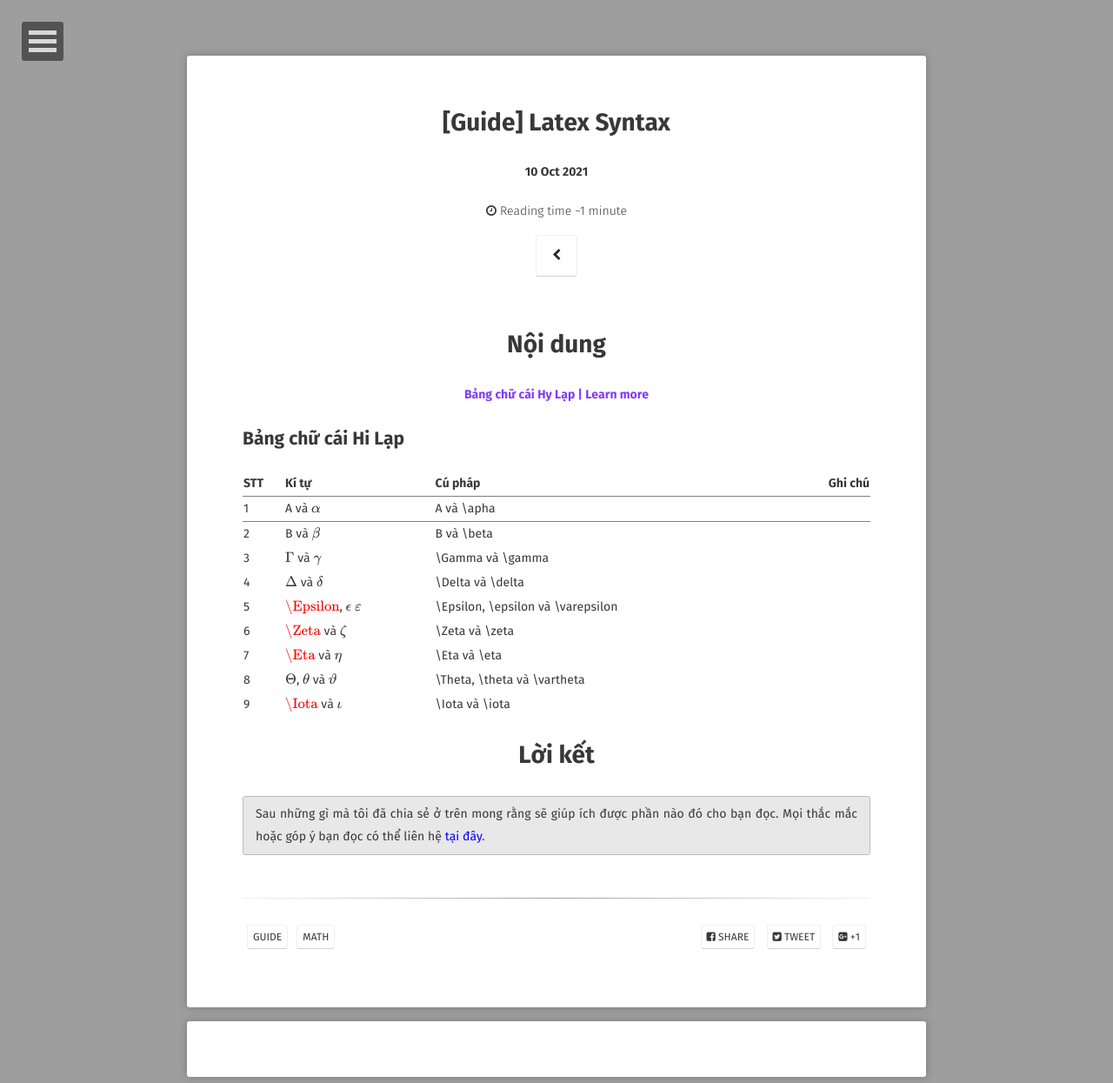
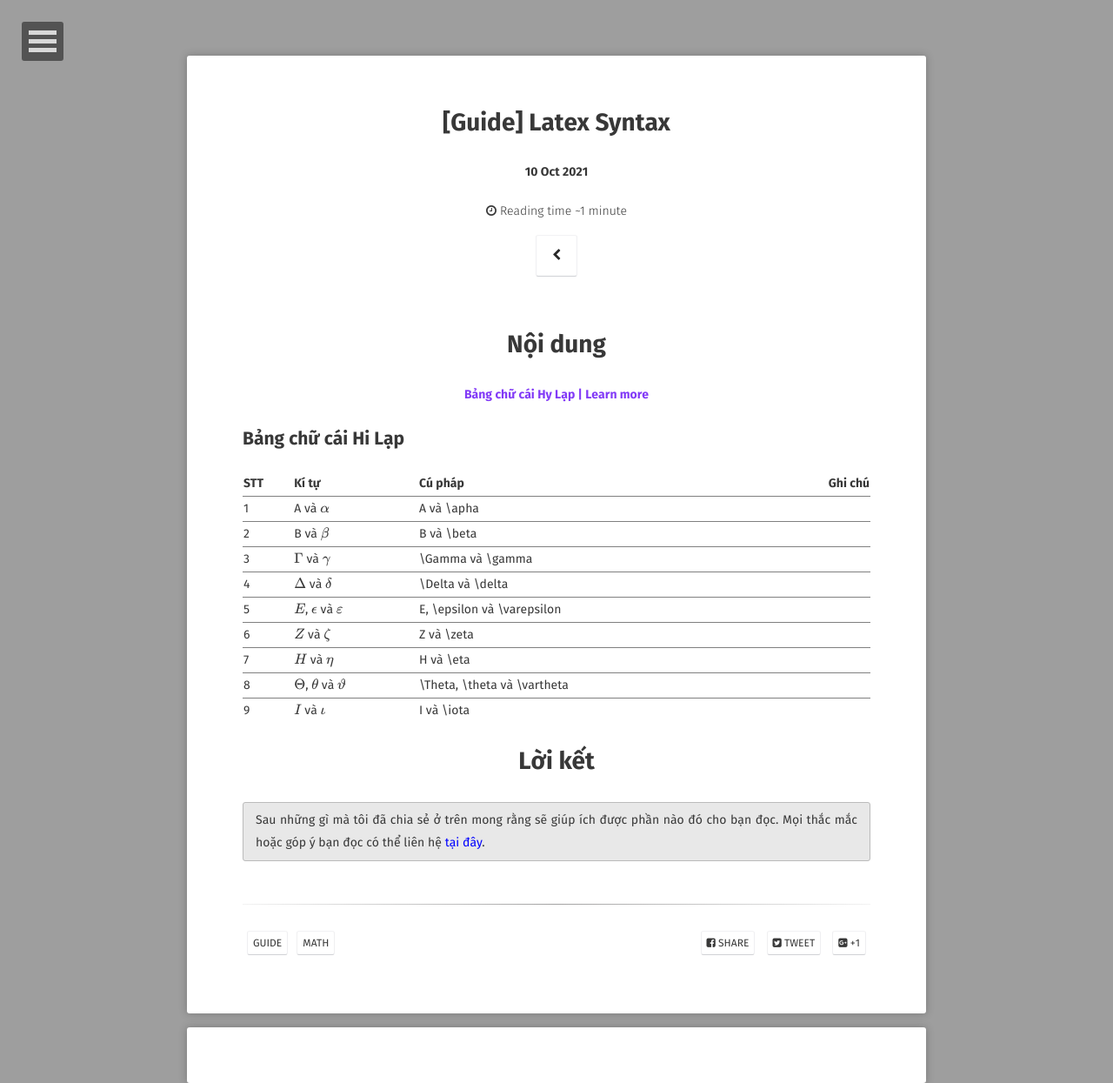
Before and after one commit to hieuhdh/deuteri, a Jekyll site: the page built from _posts/2021-10-10-[Guide]-Latex-Syntax.md, in a window 1280 px wide. Shown: the whole page at 87% size. Built offline with Jekyll 4.4.1, drawn with Linux system fonts in a browser that asks for light colours; some web fonts are replaced; formulas are drawn with MathJax 3; comment, search, counter and statistics services are not loaded.

Commit message:
fix something

```diff
--- a/_posts/2021-10-10-[Guide]-Latex-Syntax.md
+++ b/_posts/2021-10-10-[Guide]-Latex-Syntax.md
@@ -19,19 +19,27 @@ comments: true
 
 <h2 id="bang-chu-cai-hi-lap">Bảng chữ cái Hi Lạp</h2>
 
-|:---   | :---                                          |    :----                          |          ---: |
+| ---   |  ---                                          |     ----                          |          ---  |
 |STT    | Kí tự                                         | Cú pháp                           | Ghi chú       |
 |:---   | :---                                          |    :----                          |          ---: |
 |1      | A và $$\alpha$$                               | A và \apha                        |               |
-|:---   | :---                                          |    :----                          |          ---: |
+| ---   |  ---                                          |     ----                          |          ---  |
 |2      | B và $$\beta$$                                | B và \beta                        |               |
+| ---   |  ---                                          |     ----                          |          ---  |
 |3      | $$\Gamma$$ và $$\gamma$$                      | \Gamma và \gamma                  |               |
+| ---   |  ---                                          |     ----                          |          ---  |
 |4      | $$\Delta$$ và $$\delta$$                      | \Delta và \delta                  |               |
-|5      | $$\Epsilon$$, $$\epsilon$$ $$\varepsilon$$    | \Epsilon, \epsilon và \varepsilon |               |
-|6      | $$\Zeta$$ và $$\zeta$$                        | \Zeta và \zeta                    |               |
-|7      | $$\Eta$$ và $$\eta$$                          | \Eta và \eta                      |               |
+| ---   |  ---                                          |     ----                          |          ---  |
+|5      | $$E$$, $$\epsilon$$ và $$\varepsilon$$        | E, \epsilon và \varepsilon        |               |
+| ---   |  ---                                          |     ----                          |          ---  |
+|6      | $$Z$$ và $$\zeta$$                            | Z và \zeta                        |               |
+| ---   |  ---                                          |     ----                          |          ---  |
+|7      | $$H$$ và $$\eta$$                             | H và \eta                         |               |
+| ---   |  ---                                          |     ----                          |          ---  |
 |8      | $$\Theta$$, $$\theta$$ và $$\vartheta$$       | \Theta, \theta và \vartheta       |               |
-|9      | $$\Iota$$ và $$\iota$$                        | \Iota và \iota                    |               |
+| ---   |  ---                                          |     ----                          |          ---  |
+|9      | $$I$$ và $$\iota$$                            | I và \iota                        |               |
+| ---   |  ---                                          |     ----                          |          ---  |
 {: rules="groups"}
 
 <h1 align="center">
```
